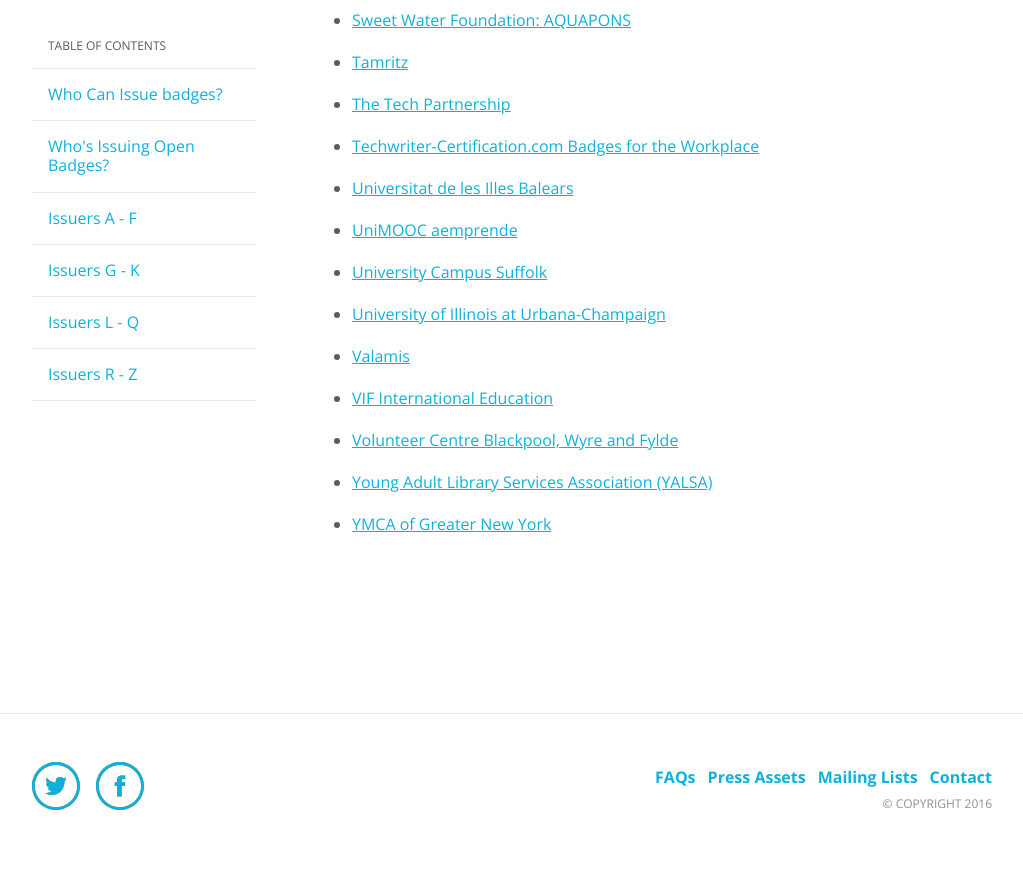
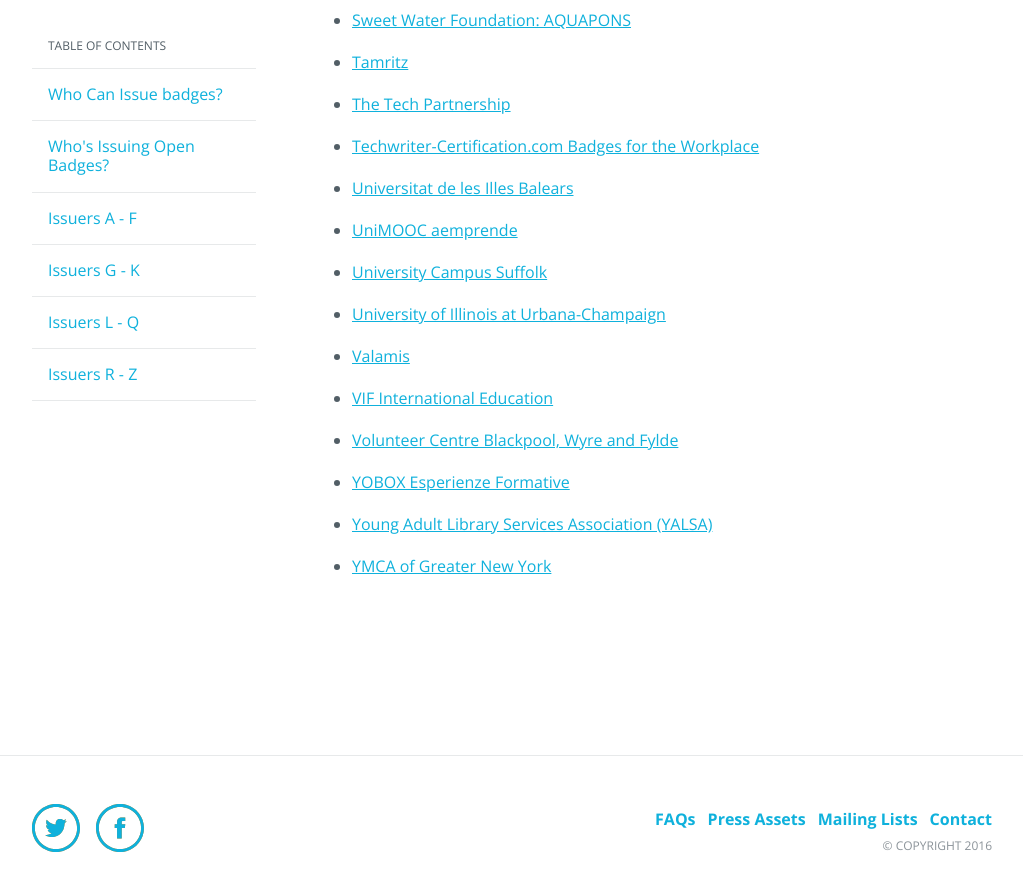
Before and after one commit to mozilla/openbadges.org-static, a Jekyll site: the page built from about/participating-issuers/index.md, in a window 1280 px wide and 900 px high, scrolled down 5207 px. Shown: the top 891 px of the window, without its empty margins (128-1151 px from the left). Built offline with Jekyll 4.4.1, drawn with Linux system fonts in a browser that asks for light colours; before the commit the page ends 6065 px from its top, so only the background shows below that.

Commit message:
Updates issuer list to include YOBOX, merges #10

```diff
--- a/about/participating-issuers/index.md
+++ b/about/participating-issuers/index.md
@@ -144,5 +144,6 @@
 * [Valamis](http://valamis.arcusys.com/why-choose-us)
 * [VIF International Education](http://www.vifprogram.com/)
 * [Volunteer Centre Blackpool, Wyre and Fylde](http://www.volunteercentrebwf.org.uk/)
+* [YOBOX Esperienze Formative](http://www.yobox.org)
 * [Young Adult Library Services Association (YALSA)](http://www.ala.org/yalsa/badges-learning)
 * [YMCA of Greater New York](http://www.ymcanyc.org/association/pages/y-mvp)
```
